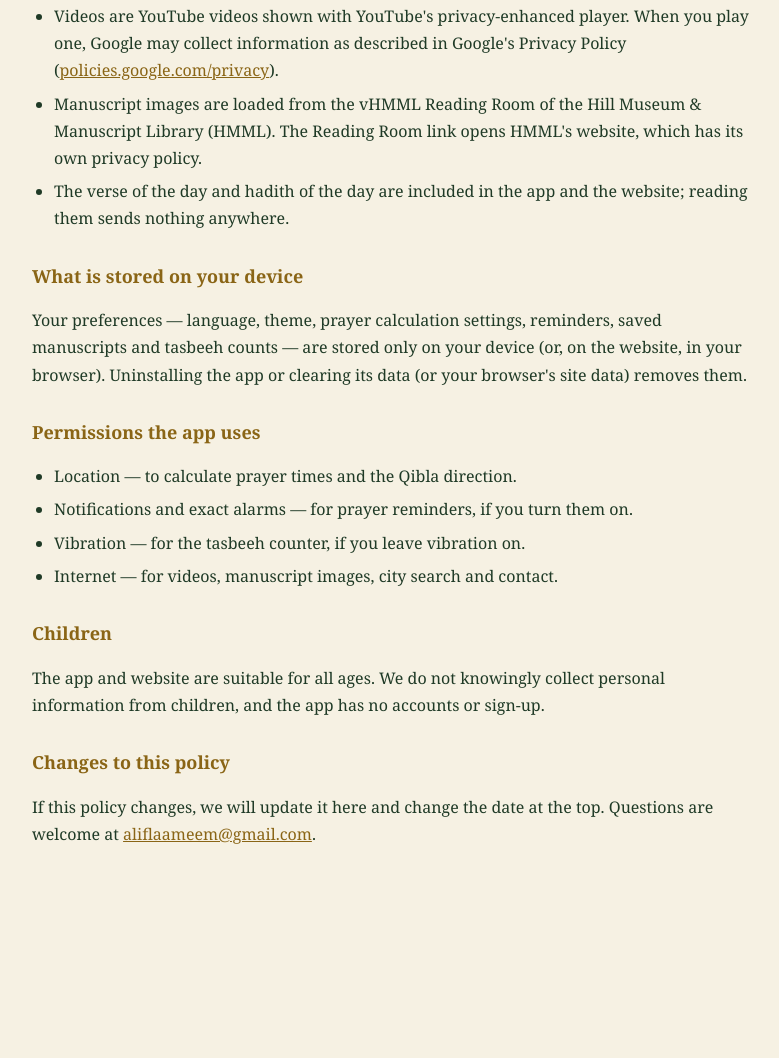
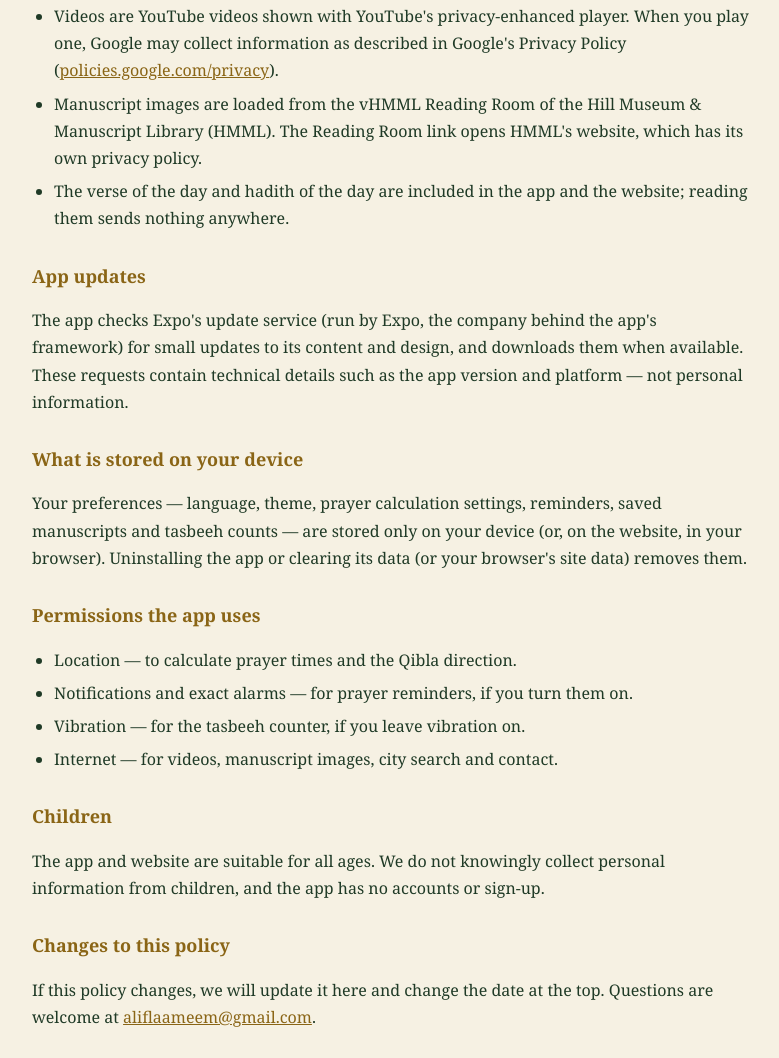
Before and after one commit to Escodic/escodic.github.io, a plain HTML site: page Aliflaameem/privacy/index.html in a window 1280 px wide. Shown: the part 1225-2283 px from the top of the page, without its empty margins (248-1027 px from the left). Before the commit the page ends 2153 px from the top, so only its background shows below. Drawn offline with Linux system fonts and the light colour scheme.

Commit message:
Aliflaameem privacy policy: mention app updates via Expo

```diff
--- a/Aliflaameem/privacy/index.html
+++ b/Aliflaameem/privacy/index.html
@@ -51,6 +51,9 @@
       <li>The verse of the day and hadith of the day are included in the app and the website; reading them sends nothing anywhere.</li>
     </ul>
 
+    <h2>App updates</h2>
+    <p>The app checks Expo's update service (run by Expo, the company behind the app's framework) for small updates to its content and design, and downloads them when available. These requests contain technical details such as the app version and platform — not personal information.</p>
+
     <h2>What is stored on your device</h2>
     <p>Your preferences — language, theme, prayer calculation settings, reminders, saved manuscripts and tasbeeh counts — are stored only on your device (or, on the website, in your browser). Uninstalling the app or clearing its data (or your browser's site data) removes them.</p>
 
```
